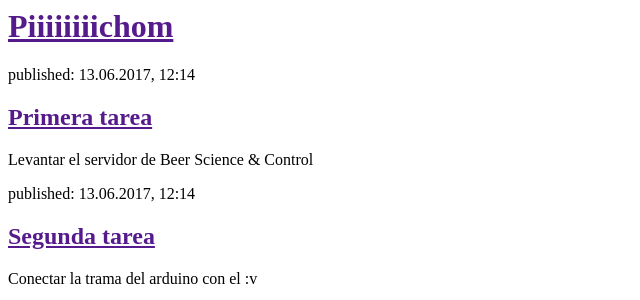
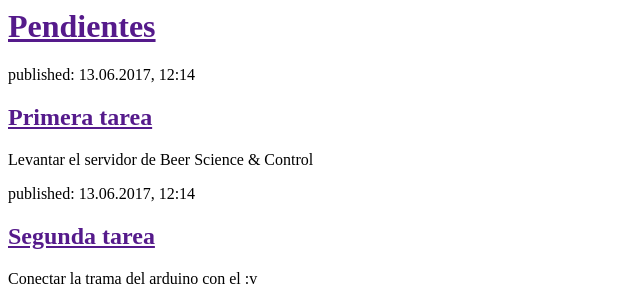
Before and after one commit to alfonso0597/my-first-blog, a Django app: page / in a window 1280 px wide. Shown: the top 300 px of the page, without its empty margins (0-640 px from the left). Run offline with Django 3.2, Linux system fonts and the light colour scheme.

Commit message:
Change on header

```diff
--- a/blog/templates/blog/post_list.html
+++ b/blog/templates/blog/post_list.html
@@ -4,7 +4,7 @@
     </head>
     <body>
         <div>
-            <h1><a href="">Piiiiiiiichom</a></h1>
+            <h1><a href="">Pendientes</a></h1>
         </div>
 
         <div>
```
